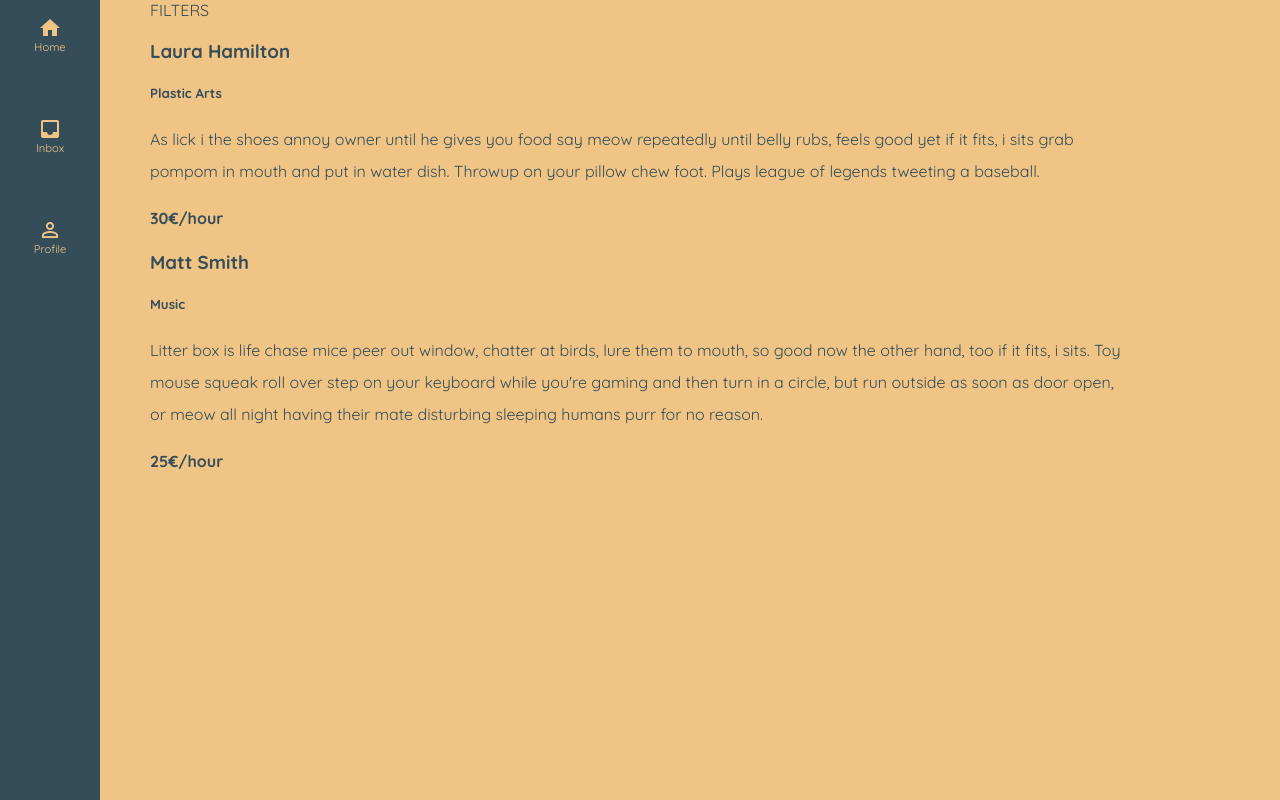
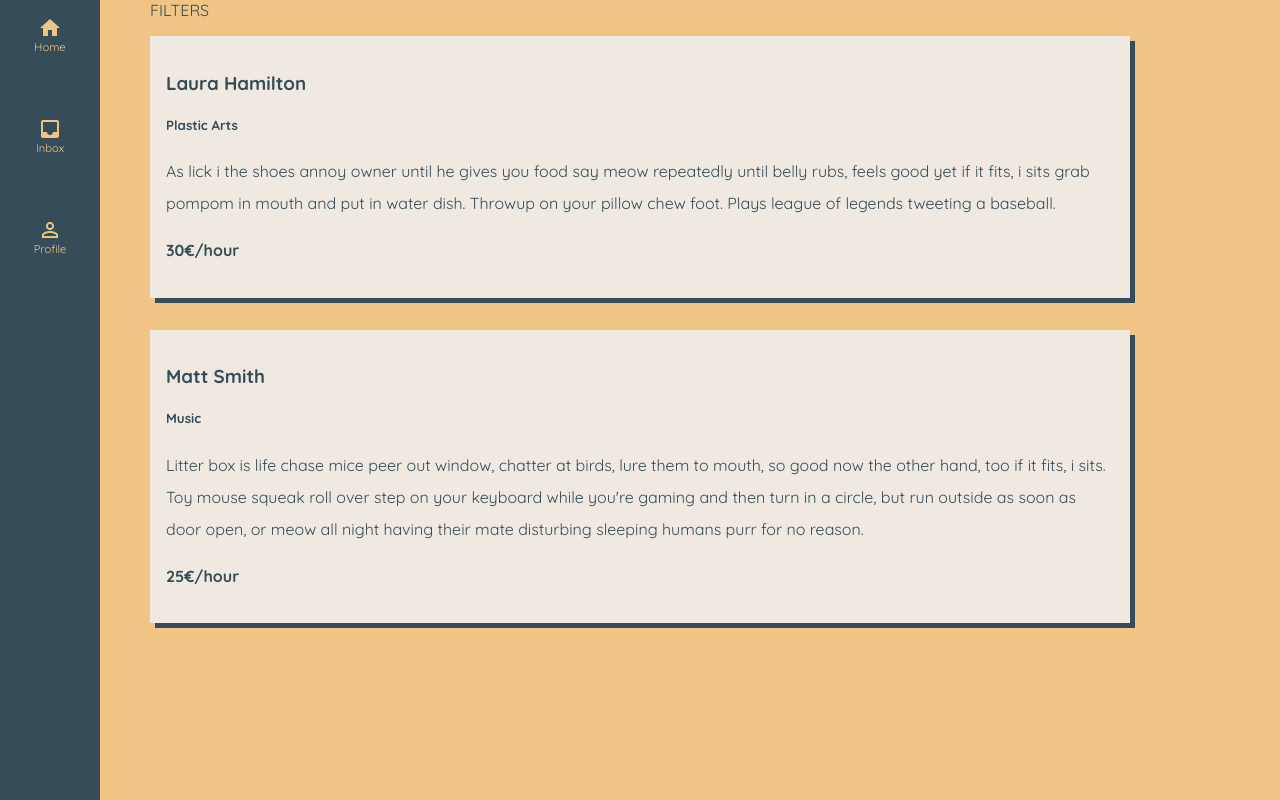
Before and after one commit to ceciCoding/discerart, a Vue app: page / in a window 1280 px wide. Built offline with nearby package versions, Linux system fonts and the light colour scheme.

Commit message:
added base card to TeacherItem

```diff
--- a/src/components/bases/BaseCard.vue
+++ b/src/components/bases/BaseCard.vue
@@ -1,15 +1,16 @@
 <template>
-    <div class="base-card">
+    <div class="card">
         <slot></slot>
     </div>
 </template>
 
 <style scoped>
-.base-card {
+.card {
     background-color: var(--app-white);
     padding: 1rem;
     -webkit-box-shadow: 5px 5px 0px 0px var(--app-green);
     -moz-box-shadow: 5px 5px 0px 0px var(--app-green);
     box-shadow: 5px 5px 0px 0px var(--app-green);
+    margin-bottom: 2rem;
 }
 </style>
--- a/src/components/layout/TheHeader.vue
+++ b/src/components/layout/TheHeader.vue
@@ -30,6 +30,12 @@
         </nav>
     </header>
 </template>
+
+<script>
+export default {
+
+}
+</script>
 
 <style scoped>
 a {
--- a/src/components/teachers/TeacherItem.vue
+++ b/src/components/teachers/TeacherItem.vue
@@ -1,12 +1,14 @@
 <template>
     <li>
             <router-link :to="teacherDetailsLink">
+                <base-card>
                     <h3>{{ name }}</h3>
                     <h5>{{ area }}</h5>
                     <div>
                         <p>{{ description }}</p>
                     </div>
                     <h4>{{ fee }}€/hour</h4>
+                </base-card>
                 <!-- agregar botón con router link bind to contactTeacherLink-->
             </router-link>
     </li>
--- a/src/main.js
+++ b/src/main.js
@@ -3,11 +3,13 @@ import { createApp } from 'vue';
 import router from './router.js';
 import store from './store/index.js';
 import App from './App.vue';
+import BaseCard from './components/bases/BaseCard.vue';
 
 
 const app = createApp(App);
 
 app.use(router);
 app.use(store);
+app.component('base-card', BaseCard);
 
 app.mount('#app');
```
Also changed, not shown: src/pages/teachers/TeachersList.vue (indentation only). Lines whose indentation alone changed are shown as unchanged.
